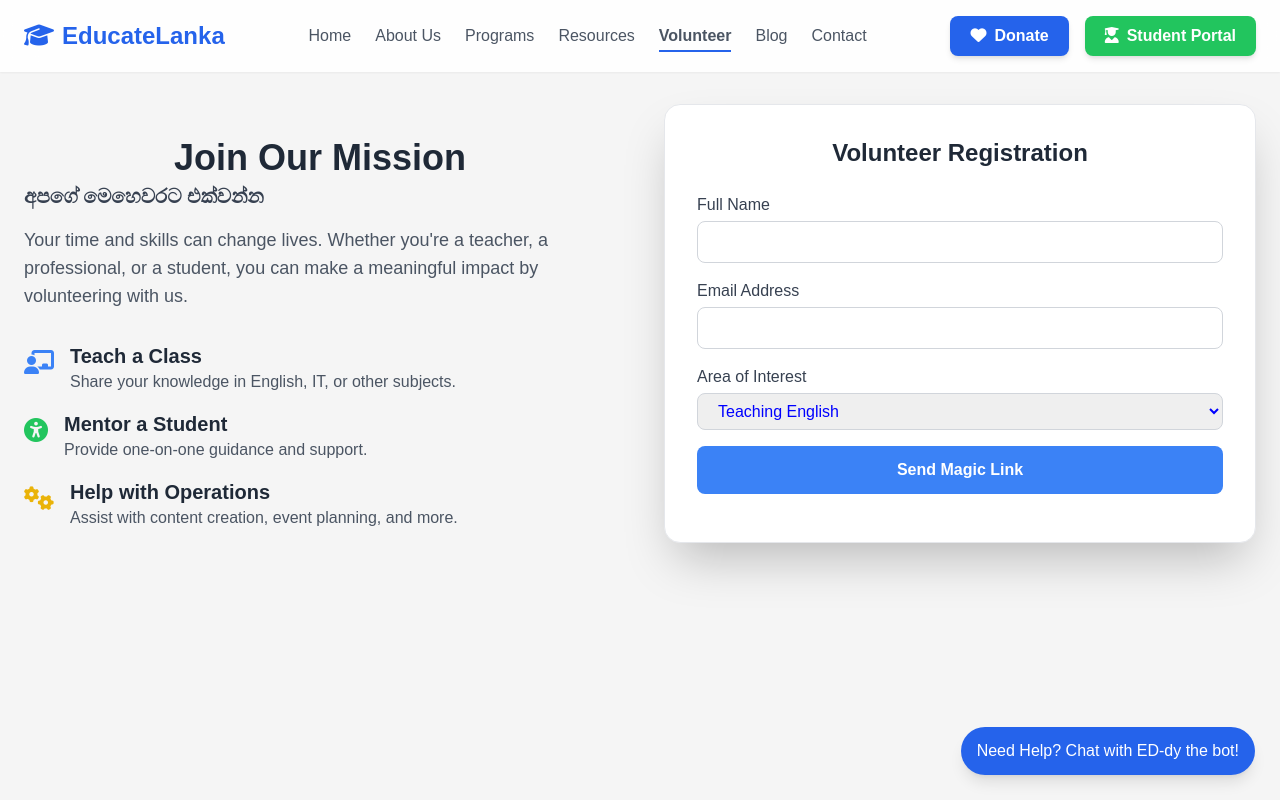
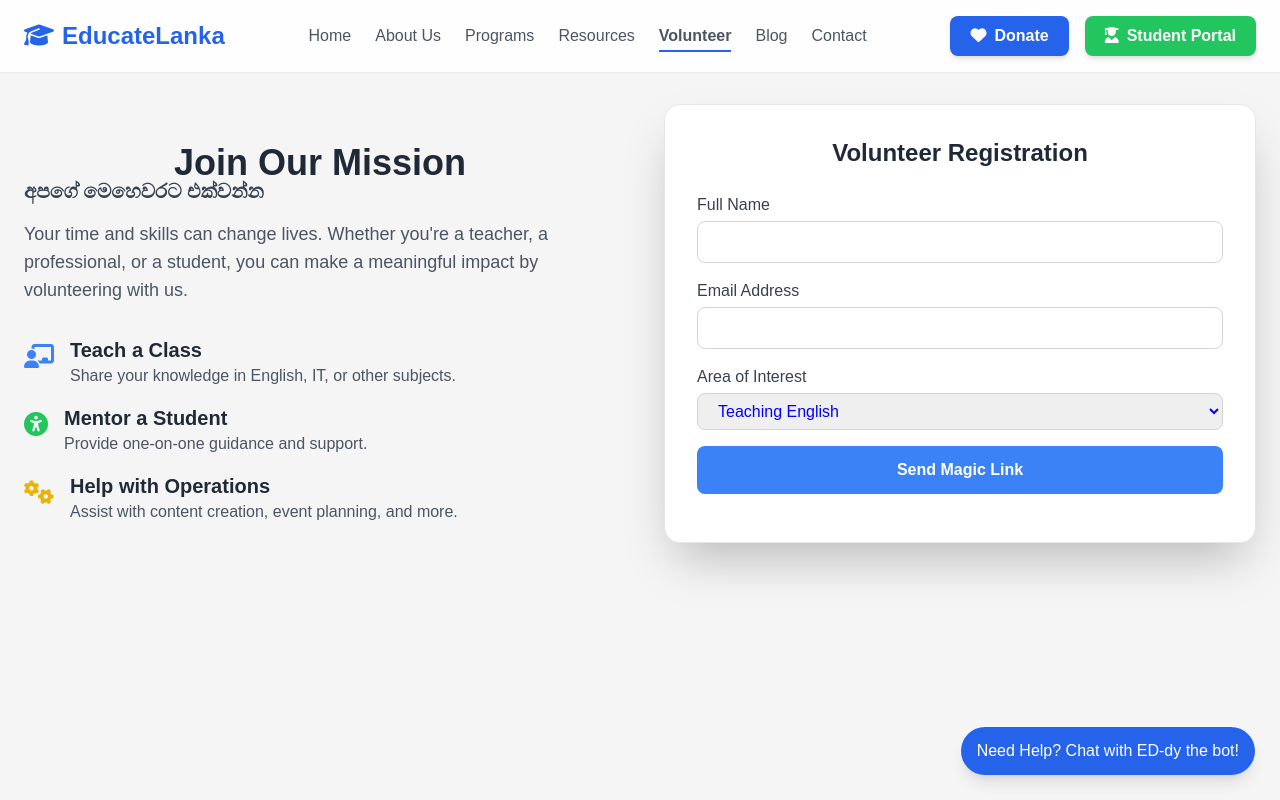
Before and after one commit to Clefmael/Final_SL, a website: page volunteer.html in a window 1280 px wide. Shown: the top 800 px of the page. Drawn offline with nearby package versions, Linux system fonts and the light colour scheme.

Commit message:
Update volunteer.html

```diff
--- a/volunteer.html
+++ b/volunteer.html
@@ -61,7 +61,7 @@
             <div class="grid grid-cols-1 lg:grid-cols-2 gap-12 items-center">
                 <div class="text-left">
                     <h1 class="text-4xl font-extrabold text-gray-800">Join Our Mission</h1>
-                      <p class="mt-1 text-xl font-semibold text-gray-700">අපගේ මෙහෙවරට එක්වන්න</p>
+                      <p class="text-xl font-semibold text-gray-700 -mt-1 leading-tight">අපගේ මෙහෙවරට එක්වන්න</p>
                     <p class="text-lg text-gray-600 mt-4">Your time and skills can change lives. Whether you're a teacher, a professional, or a student, you can make a meaningful impact by volunteering with us.</p>
                     <div class="mt-8 space-y-4">
                         <div class="flex items-start">
```
